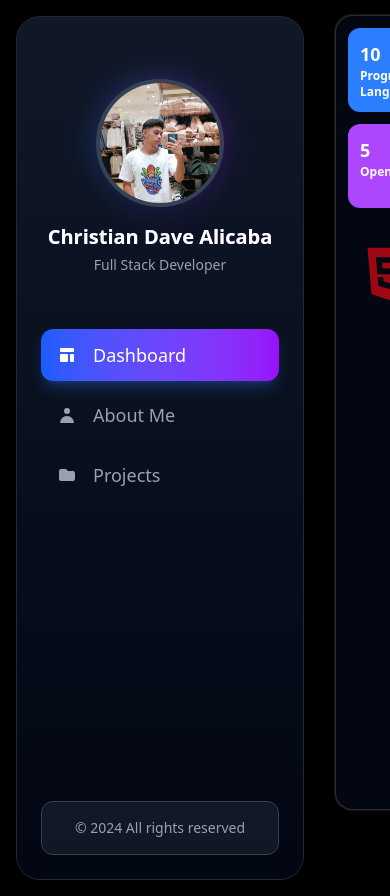
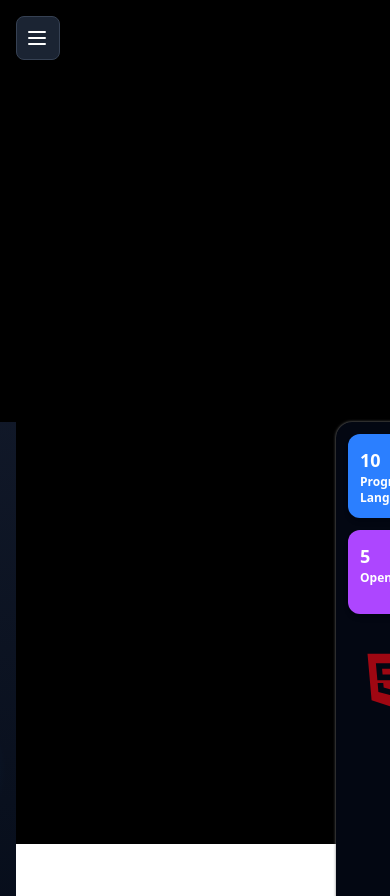
Before and after one commit to ChristianAlicaba2002/My-Portfolio, a React (Vite) app: page /layouts/dashboard in a window 390 px wide. After the commit the page ends 844 px from the top, so only its background shows below. Built offline with nearby package versions, Linux system fonts and the light colour scheme.

Commit message:
chore: update the mobile responsive

```diff
--- a/src/components/Sidebar.jsx
+++ b/src/components/Sidebar.jsx
@@ -1,11 +1,75 @@
-import React from "react";
+import React, { useState } from "react";
 import logo from "../assets/images/logo.webp";
 import { NavLink, Outlet } from "react-router-dom";
 
 export default function Sidebar() {
+  const [isMobileMenuOpen, setIsMobileMenuOpen] = useState(false);
+
+  const toggleMobileMenu = () => {
+    setIsMobileMenuOpen(!isMobileMenuOpen);
+  };
+
+  const closeMobileMenu = () => {
+    setIsMobileMenuOpen(false);
+  };
+
   return (
-    <div className="sidebar-container flex flex-col">
-      <nav className="relative w-72 h-[54rem] rounded-3xl bg-gradient-to-b from-gray-900 to-gray-950 shadow-2xl border border-gray-800">
+    <div className="flex flex-col lg:flex-row">
+      {/* Mobile Hamburger Menu */}
+      <div className="lg:hidden fixed top-4 left-4 z-50">
+        <button
+          onClick={toggleMobileMenu}
+          className="p-2 rounded-lg bg-gray-800/90 backdrop-blur-sm border border-gray-700 text-white hover:bg-gray-700/90 transition-colors shadow-lg"
+          aria-label="Toggle mobile menu"
+        >
+          <svg
+            className="w-6 h-6"
+            fill="none"
+            stroke="currentColor"
+            viewBox="0 0 24 24"
+          >
+            {isMobileMenuOpen ? (
+              <path
+                strokeLinecap="round"
+                strokeLinejoin="round"
+                strokeWidth={2}
+                d="M6 18L18 6M6 6l12 12"
+              />
+            ) : (
+              <path
+                strokeLinecap="round"
+                strokeLinejoin="round"
+                strokeWidth={2}
+                d="M4 6h16M4 12h16M4 18h16"
+              />
+            )}
+          </svg>
+        </button>
+      </div>
+
+      {/* Mobile Overlay */}
+      {isMobileMenuOpen && (
+        <div
+          className="lg:hidden fixed inset-0 bg-black/60 backdrop-blur-sm z-40"
+          onClick={closeMobileMenu}
+        />
+      )}
+
+      {/* Sidebar */}
+      <nav
+        className={`
+          fixed lg:relative z-40
+          w-80 h-full lg:h-screen lg:max-h-screen
+          bg-gradient-to-b from-gray-900 to-gray-950
+          transform transition-transform duration-300 ease-in-out
+          ${
+            isMobileMenuOpen
+              ? "translate-x-0"
+              : "-translate-x-full lg:translate-x-0"
+          }
+          ${isMobileMenuOpen ? "top-0 left-0" : "lg:top-auto lg:left-auto"}
+        `}
+      >
         {/* Logo Section */}
         <div className="logo h-72 flex flex-col justify-center items-center pt-8">
           <div className="relative">
@@ -37,6 +101,7 @@ export default function Sidebar() {
                   }`
                 }
                 to={"dashboard"}
+                onClick={closeMobileMenu}
               >
                 <svg
                   className="w-5 h-5"
@@ -58,6 +123,7 @@ export default function Sidebar() {
                   }`
                 }
                 to={"aboutme"}
+                onClick={closeMobileMenu}
               >
                 <svg
                   className="w-5 h-5"
@@ -83,6 +149,7 @@ export default function Sidebar() {
                   }`
                 }
                 to={"projects"}
+                onClick={closeMobileMenu}
               >
                 <svg
                   className="w-5 h-5"
@@ -94,17 +161,46 @@ export default function Sidebar() {
                 Projects
               </NavLink>
             </li>
+            <li className="w-full">
+              <NavLink
+                className={({ isActive }) =>
+                  `flex items-center gap-4 w-full px-4 py-3 rounded-xl text-lg font-medium transition-all duration-300 ${
+                    isActive
+                      ? "text-white bg-gradient-to-r from-blue-600 to-purple-600 shadow-lg shadow-blue-500/25"
+                      : "text-gray-400 hover:text-white hover:bg-gray-800/50"
+                  }`
+                }
+                to={"contactme"}
+                onClick={closeMobileMenu}
+              >
+                <svg
+                  className="w-5 h-5"
+                  fill="currentColor"
+                  viewBox="0 0 20 20"
+                >
+                  <path d="M2.003 5.884L10 9.882l7.997-3.998A2 2 0 0016 4H4a2 2 0 00-1.997 1.884z" />
+                  <path d="M18 8.118l-8 4-8-4V14a2 2 0 002 2h12a2 2 0 002-2V8.118z" />
+                </svg>
+                Contact Me
+              </NavLink>
+            </li>
           </ul>
         </div>
 
         {/* Footer Section */}
         <div className="absolute bottom-6 left-6 right-6">
           <div className="bg-gray-800/50 rounded-xl p-4 border border-gray-700">
-            <p className="text-gray-400 text-sm text-center">&copy; 2024 All rights reserved</p>
+            <p className="text-gray-400 text-sm text-center">
+              &copy; 2024 All rights reserved
+            </p>
           </div>
         </div>
       </nav>
-      <Outlet />
+
+      {/* Main Content Area */}
+      <div className="flex-1 h-screen">
+        <Outlet />
+      </div>
     </div>
   );
 }
```
